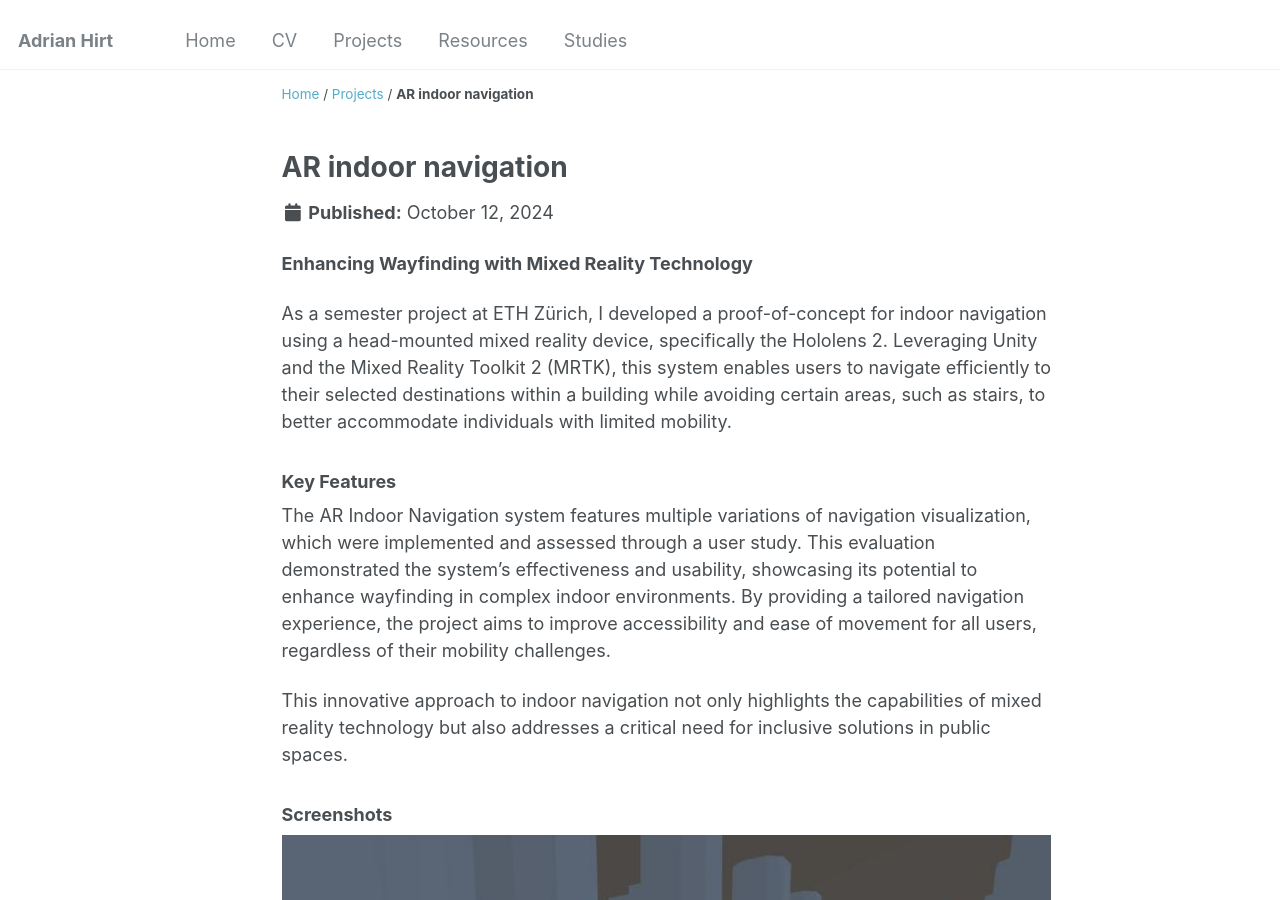
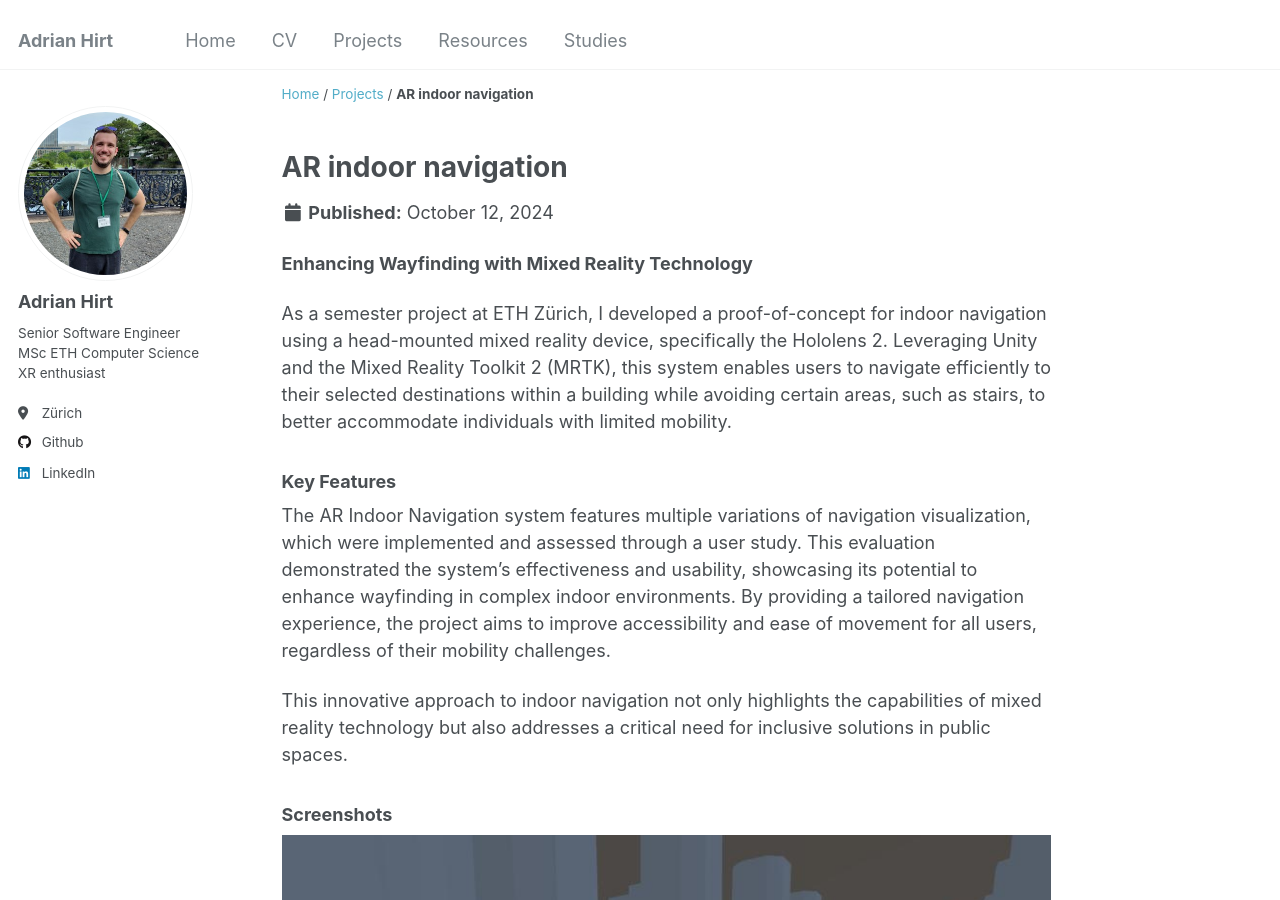
Before and after one commit to Adrian-Hirt/adrian-hirt.github.io, a Jekyll site: the page built from _projects/ar_indoor_navigation.md, in a window 1280 px wide and 900 px high. Built offline with Jekyll 4.4.1, drawn with Linux system fonts in a browser that asks for light colours; part of the change alters nothing that is shown.

Commit message:
Fix mistakingly toggled setting

```diff
--- a/_config.yml
+++ b/_config.yml
@@ -280,7 +280,7 @@ defaults:
       type: projects
     values:
       layout: single
-      author_profile: false
+      author_profile: true
       share: false
       comment: false
   # # _talks
```
